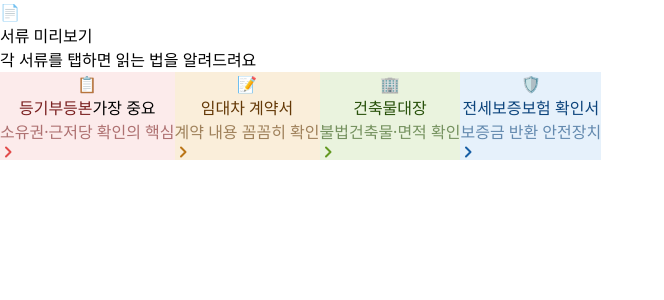
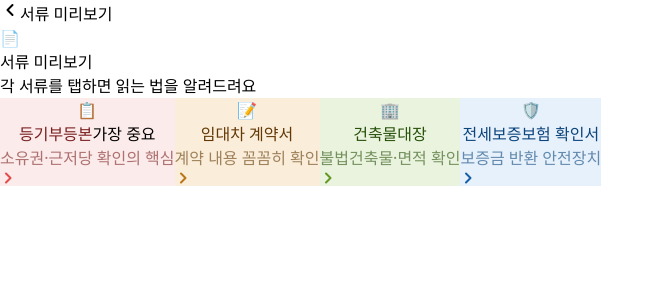
Before and after one commit to jipsa-app/jipsa-client, a React (Vite) app: page /documents in a window 1280 px wide. Shown: the top 300 px of the page, without its empty margins (0-664 px from the left). Built offline with nearby package versions, Linux system fonts and the light colour scheme.

Commit message:
fix: 서류 미리보기 뒤로가기 버튼 누락 수정

```diff
--- a/src/pages/Documents.jsx
+++ b/src/pages/Documents.jsx
@@ -1,4 +1,5 @@
 import { useState } from 'react'
+import Header from '../components/Header'
 
 const docs = [
   {
@@ -202,7 +203,7 @@ const docs = [
 function DocList({ onSelect }) {
   return (
     <div className="mx-auto max-w-mobile min-h-screen flex flex-col bg-gray-50">
-      {/* 뒤로가기 버튼 누락 */}
+      <Header title="서류 미리보기" />
       <div className="bg-white px-5 pt-5 pb-5 border-b border-gray-100">
         <div className="text-3xl mb-2">📄</div>
         <h1 className="text-xl font-bold text-gray-900">서류 미리보기</h1>
```
